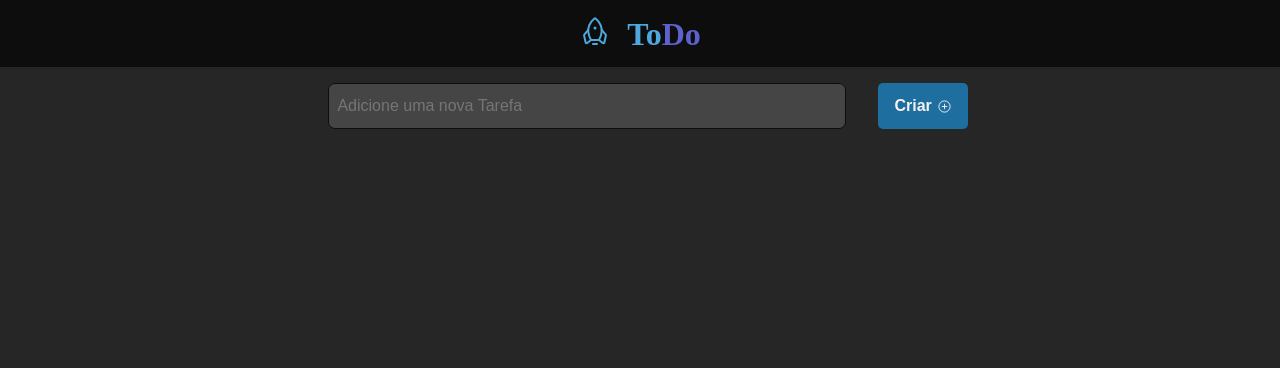
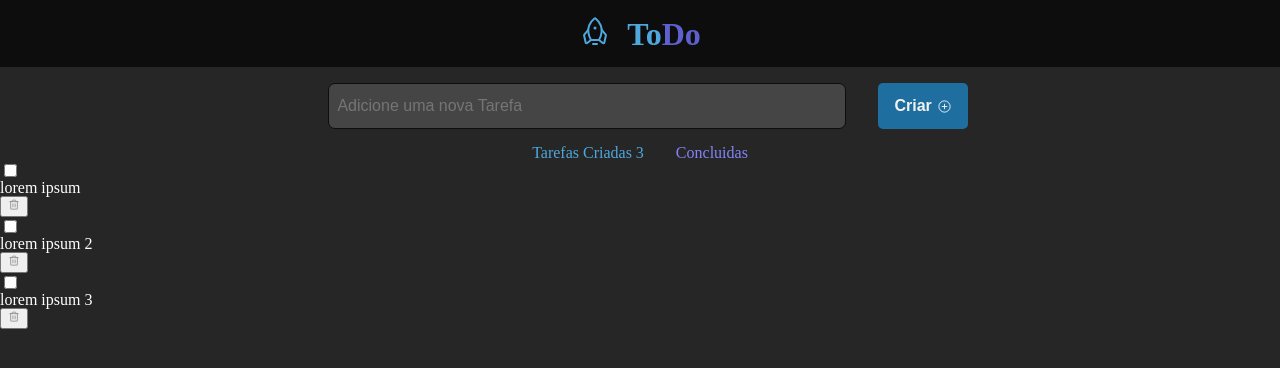
Before and after one commit to rafabpg/ReactJS-ToDoList, a React (Vite) app: page / in a window 1280 px wide. Shown: the top 368 px of the page. Built offline with nearby package versions, Linux system fonts and the light colour scheme.

Commit message:
feat: adding feature of creating and deleting tasks

```diff
--- a/package.json
+++ b/package.json
@@ -12,11 +12,13 @@
     "@types/styled-components": "^5.1.26",
     "react": "^18.2.0",
     "react-dom": "^18.2.0",
-    "styled-components": "^5.3.6"
+    "styled-components": "^5.3.6",
+    "uuid": "^9.0.0"
   },
   "devDependencies": {
     "@types/react": "^18.0.27",
     "@types/react-dom": "^18.0.10",
+    "@types/uuid": "^9.0.1",
     "@vitejs/plugin-react": "^3.1.0",
     "phosphor-react": "^1.4.1",
     "typescript": "^4.9.3",
--- a/src/App.tsx
+++ b/src/App.tsx
@@ -1,15 +1,60 @@
 import { GlobalStyles } from "./global"
 import Header from "./components/Header"
 import Input from "./components/Input"
+import InfoTasks from "./components/InfoTasks"
+import Task from "./components/Task"
+import { v4 as uuidv4  } from 'uuid';
+import { useState } from "react"
+
+
+
 
 function App() {
 
+  const [allTasks,setAllTasks] = useState( [
+    {
+      id:uuidv4(),
+      content:"lorem ipsum",
+      completed:false
+    },
+    {
+      id:uuidv4(),
+      content:"lorem ipsum 2",
+      completed:false
+    },
+    {
+      id:uuidv4(),
+      content:"lorem ipsum 3",
+      completed:false
+    },
+  ])
+
+  function deleteTaskHandler(id:string){
+    const listTaskWithoutDeletedOne = allTasks.filter(item=>{
+      return (item.id != id)
+    })
+    setAllTasks(listTaskWithoutDeletedOne);
+  }
+
+  function handlerNewTask(text:string){
+    setAllTasks([...allTasks,{
+      id:uuidv4(),
+      content:text,
+      completed:false
+    }])
+  }
 
   return (
     <>
       <GlobalStyles/>
       <Header/>
-      <Input/>
+      <Input handlerNewTask={handlerNewTask}/>
+      <InfoTasks numberTasks={allTasks.length}/>
+      {
+        allTasks.map(item=>{
+          return (<Task id={item.id} deleteTaskHandler={deleteTaskHandler} key={item.id} content={item.content} completed={item.completed}/>)
+        })
+      }
     </>
   )
 }
--- a/src/components/InfoTasks/index.tsx
+++ b/src/components/InfoTasks/index.tsx
@@ -0,0 +1,15 @@
+import { InfoContainer, InfoNumberTasks } from "./style";
+
+interface InforTaskProps{
+    numberTasks:number
+}
+
+function InfoTasks(props:InforTaskProps){
+    return(
+        <InfoContainer>
+            <InfoNumberTasks>Tarefas Criadas <i>{props.numberTasks}</i></InfoNumberTasks>
+            <InfoNumberTasks secondInfo>Concluidas <i></i></InfoNumberTasks>
+        </InfoContainer>
+    );
+}
+export default InfoTasks;
--- a/src/components/InfoTasks/style.ts
+++ b/src/components/InfoTasks/style.ts
@@ -0,0 +1,17 @@
+import styled from "styled-components";
+
+interface ColorProps {
+    secondInfo?:boolean
+}
+
+export const InfoContainer = styled.div`
+    display:flex;
+    justify-content:center;
+    aign-items:center;
+    gap:2rem;
+`;
+
+export const InfoNumberTasks = styled.p<ColorProps>`
+    color:${props => props.secondInfo ?  "#8284FA" : "#4EA8DE"}
+
+`;
--- a/src/components/Input/index.tsx
+++ b/src/components/Input/index.tsx
@@ -1,11 +1,32 @@
+import { ChangeEvent, FormEvent, useState } from "react";
 import { ButtonTask, ContainerInputTask, InputTask } from "./styles";
 import {PlusCircle} from 'phosphor-react';
 
-function Input(){
+interface inputProps{
+    handlerNewTask:Function;
+}
+
+
+function Input({handlerNewTask}:inputProps){
+
+    const [newtask,setNewTask] = useState('');
+
+
+    function inputHandler(event:ChangeEvent<HTMLInputElement>){
+        setNewTask(event.target.value);
+    }
+
+    function submitHandler(event:FormEvent){
+        event.preventDefault();
+        handlerNewTask(newtask)
+        console.log(newtask);
+        setNewTask('');
+    }
+
     return(
-        <ContainerInputTask>
-            <InputTask type="text" placeholder="Adicione uma nova Tarefa"/>
-            <ButtonTask>Criar<i><PlusCircle size={15} color="#F2F2F2" /></i></ButtonTask>
+        <ContainerInputTask onSubmit={submitHandler}>
+            <InputTask type="text" onChange={inputHandler} value={newtask} placeholder="Adicione uma nova Tarefa"/>
+            <ButtonTask type="submit">Criar<i><PlusCircle size={15} color="#F2F2F2" /></i></ButtonTask>
         </ContainerInputTask>
     );
 }
--- a/src/components/Input/styles.ts
+++ b/src/components/Input/styles.ts
@@ -1,6 +1,6 @@
 import styled from "styled-components";
 
-export const ContainerInputTask = styled.div`
+export const ContainerInputTask = styled.form`
     display:flex;
     gap:1rem;
     align-items:center;
--- a/src/components/Task/index.tsx
+++ b/src/components/Task/index.tsx
@@ -0,0 +1,28 @@
+import {Trash} from 'phosphor-react';
+import { TaskCheckbox, TaskContainer, TaskContent, TaskTrash } from './style';
+
+interface TaskProps{
+    id:string,
+    content:string,
+    completed:boolean,
+    deleteTaskHandler:Function
+}
+
+
+function Task({content,completed,deleteTaskHandler,id}:TaskProps){
+    // console.log(completed);
+    function deleteTask(){
+        deleteTaskHandler(id)
+    }
+
+    return(
+        <TaskContainer>
+            <TaskCheckbox type="checkbox"  />
+            <TaskContent >{content}</TaskContent>
+            <TaskTrash onClick={deleteTask}>
+                <Trash size={12} color="#808080" />
+            </TaskTrash>
+        </TaskContainer>
+    );
+}
+export default Task;
--- a/src/components/Task/style.ts
+++ b/src/components/Task/style.ts
@@ -0,0 +1,28 @@
+import styled from "styled-components";
+
+interface lineProps {
+    done?:boolean
+}
+
+export const TaskContainer = styled.div`
+    display:flex
+    gap:1rem
+
+    i{
+        cursor:pointer;
+    }
+`;
+
+
+export const TaskCheckbox = styled.input`
+    cursor:pointer;
+`;
+
+export const TaskContent = styled.p<lineProps>`
+    color:#FFFFFF;
+    text-decoration: ${props=>props.done ? 'line-through': 'none'};
+`;
+
+export const TaskTrash = styled.button`
+    cursor:pointer;
+`;
```
Also changed, not shown: 1 other file (tests, documents, lock files or other folders).
